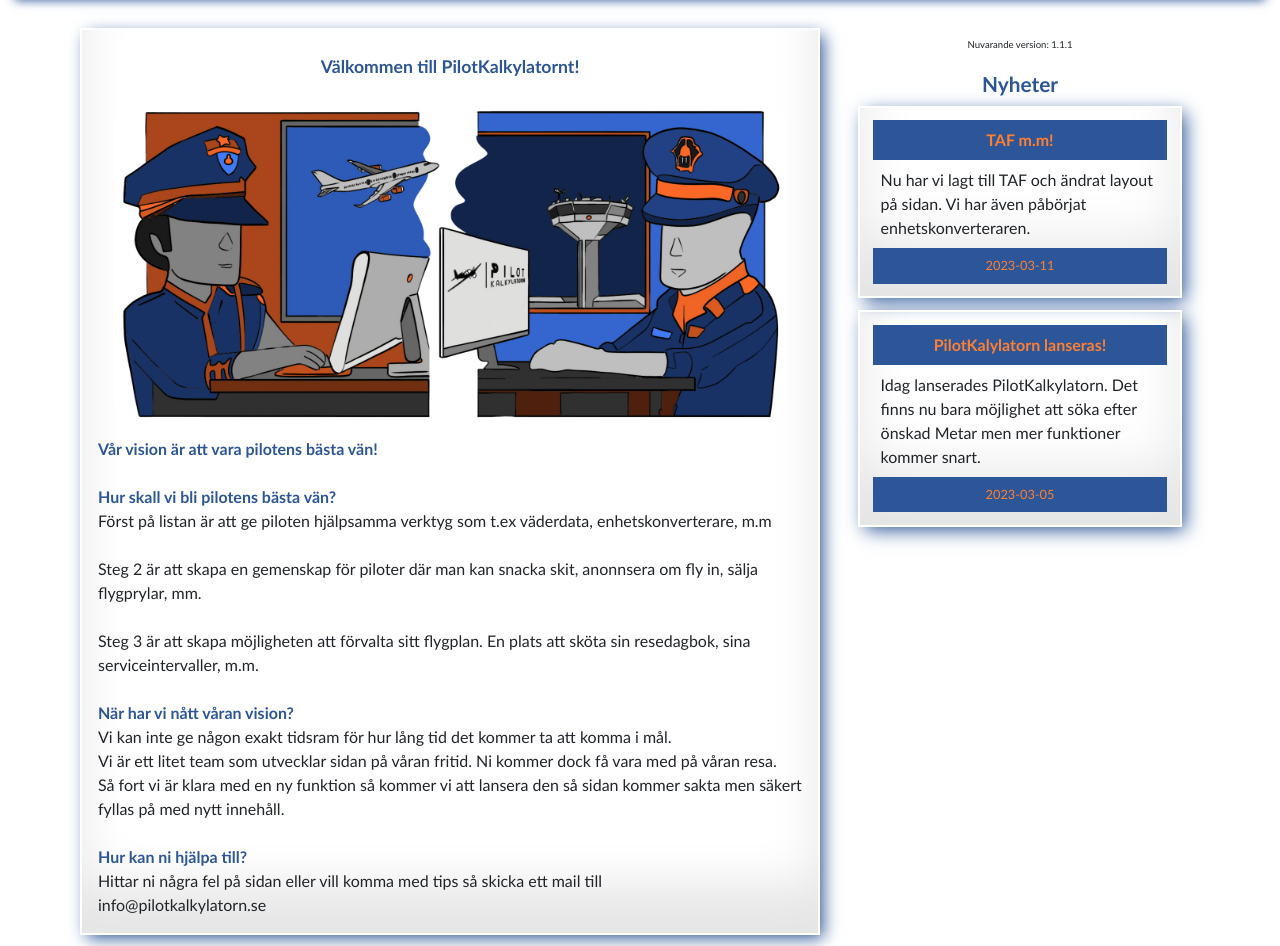
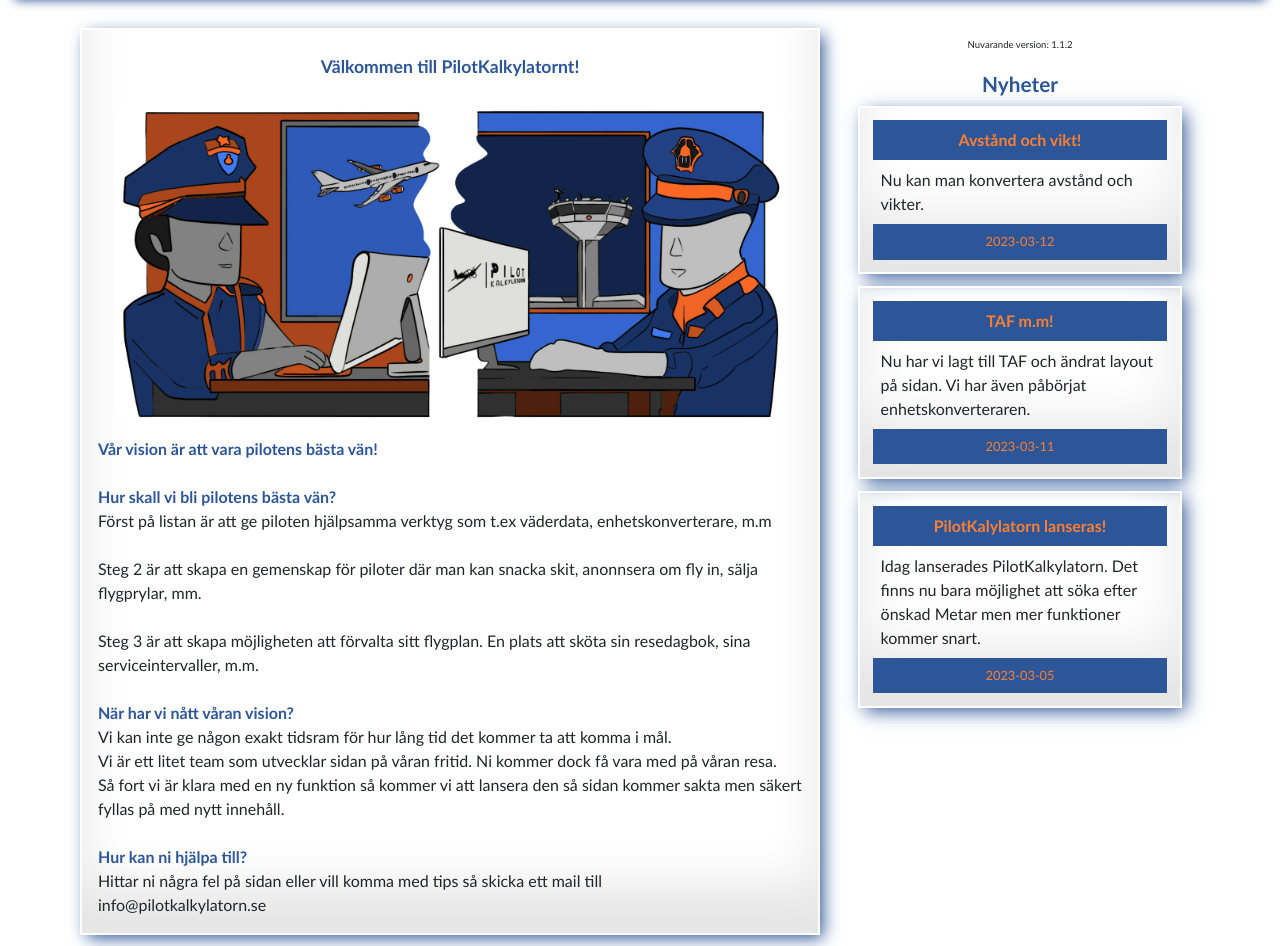
Before and after one commit to Mikael-Skoog/PilotKalkylatorn, a PHP site: page / in a window 1280 px wide. Shown: the part 66-1012 px from the top of the page. Run offline with PHP 8.4, Linux system fonts and the light colour scheme.

Commit message:
-Added news about ver-1.1.2

```diff
--- a/app/views/home.view.php
+++ b/app/views/home.view.php
@@ -60,10 +60,23 @@
         <div class="col-md-4">
             <div class="home-information" >
                 <div  class="home-information-version" >
-                    Nuvarande version: 1.1.1
+                    Nuvarande version: 1.1.2
                 </div>
                 <div  class="home-information-header" >
                     Nyheter
+                </div>
+
+                <!-- News card -->
+                <div class="home-information-news bshadow" >
+                    <div  class="home-information-news-header" >
+                        Avstånd och vikt!
+                    </div>
+                    <div  class="home-information-news-body" >
+                        Nu kan man konvertera avstånd och vikter.
+                    </div>
+                    <div  class="home-information-news-footer" >
+                        2023-03-12
+                    </div>
                 </div>
 
                 <!-- News card -->
```
